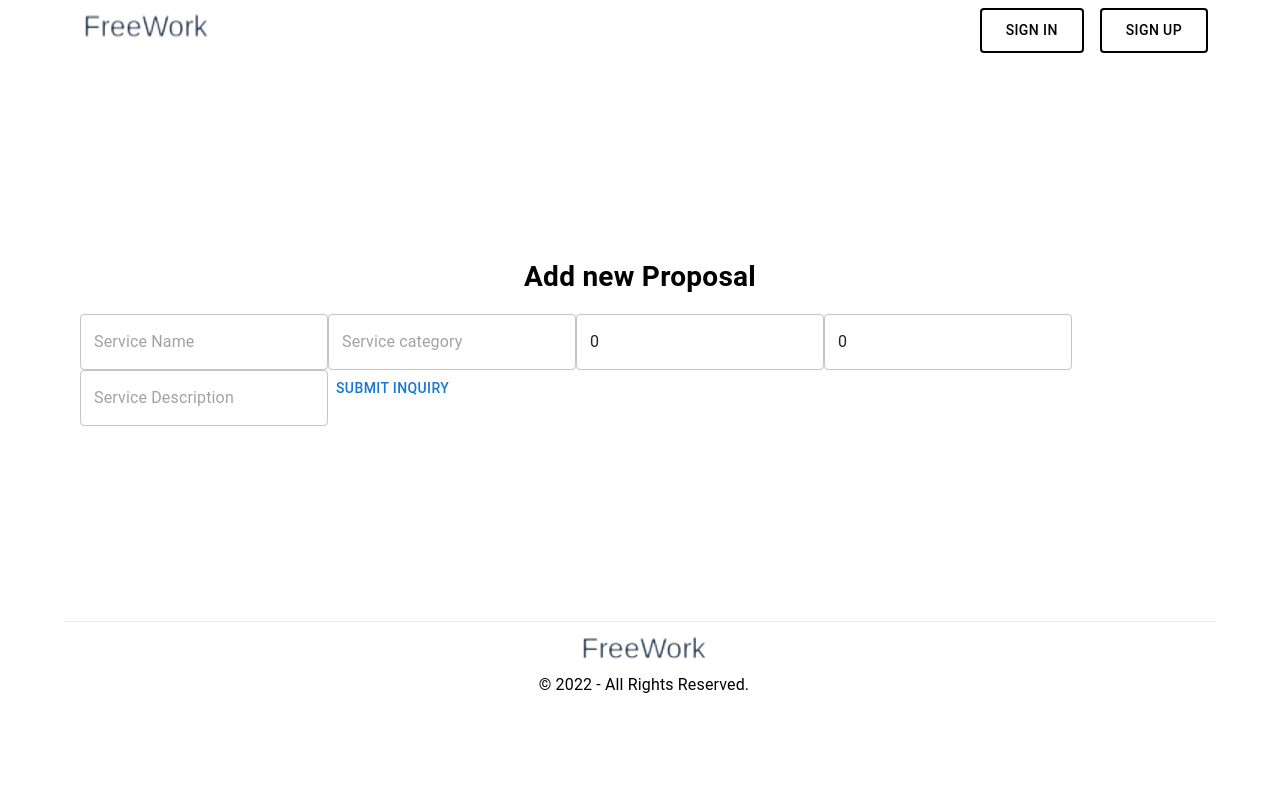
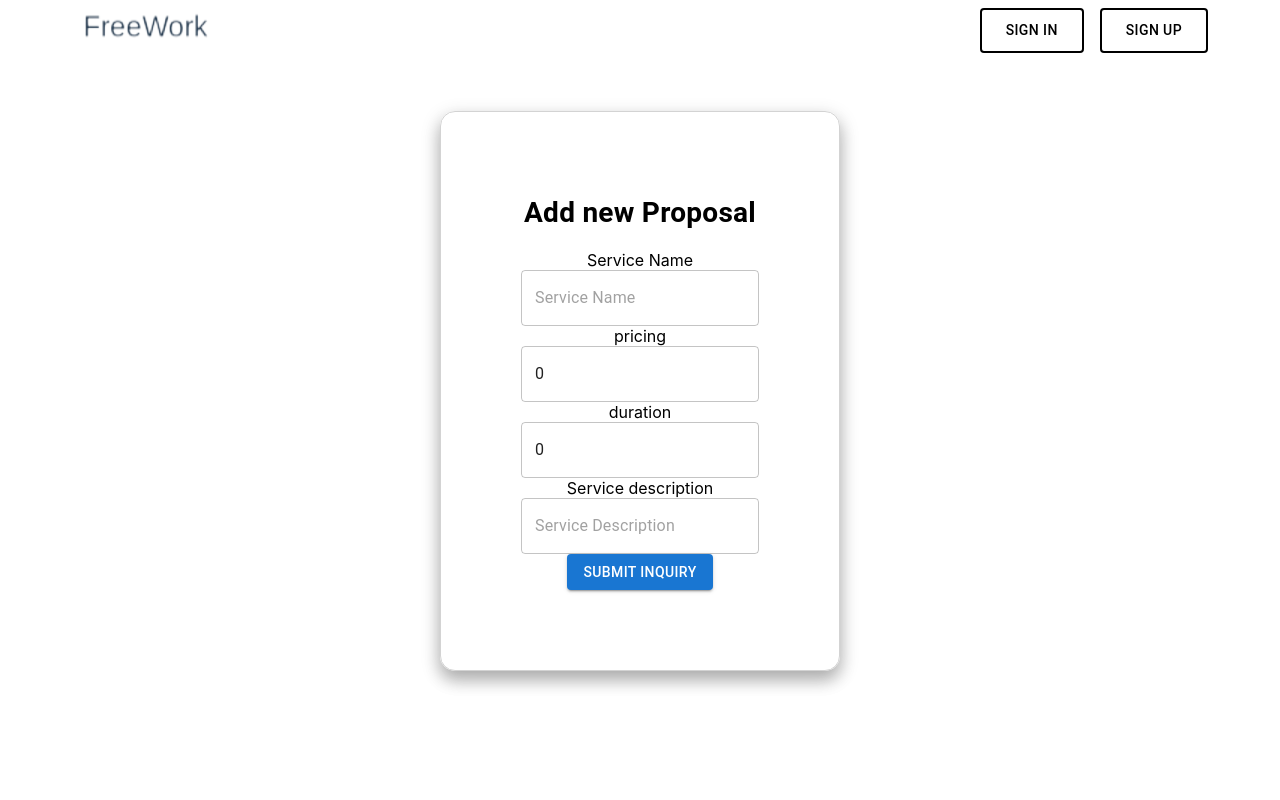
Before and after one commit to truthfulcode/marketplace-frontend, a Next.js app: page /createProposal in a window 1280 px wide. Shown: the top 800 px of the page. Built offline with nearby package versions, Linux system fonts and the light colour scheme; what @splidejs/react-splide would draw is missing.

Commit message:
update CRUD

```diff
--- a/pages/api/createPropsalApi.ts
+++ b/pages/api/createPropsalApi.ts
@@ -1,27 +1,23 @@
-import {prisma} from "../../utils/prisma"
-import type { NextApiRequest, NextApiResponse } from 'next'
-import { Proposal } from '@prisma/client';
+import { prisma } from "../../utils/prisma";
+import type { NextApiRequest, NextApiResponse } from "next";
+import { Proposal } from "@prisma/client";
 import { Message } from "@mui/icons-material";
 
-
-
-export default  async function handler(req: NextApiRequest,res: NextApiResponse) {
-    const {title ,description ,duration ,status} = req.body
-    try{
+export default async function handler(
+  req: NextApiRequest,
+  res: NextApiResponse
+) {
+  const { title, description, duration, status } = req.body;
+  try {
     await prisma.proposal.create({
-            data :{
+      data: {
         title,
         description,
         duration,
         status,
-               freelancerId:""
+        freelancerId: "",
       },
-        })
-        res.status(200).json({message: 'notecreated'});
-    } catch(error){
-
+    });
+    res.status(200).json({ message: "notecreated" });
+  } catch (error) {}
 }
-
-
-
-}
--- a/pages/createProposal.tsx
+++ b/pages/createProposal.tsx
@@ -9,19 +9,31 @@ import { Proposal } from '@prisma/client'
 import { isString, sha512 } from "../utils/helpers";
 import FormWrapper from "../components/FormWrapper";
 import { setFlagsFromString } from "v8";
+import { Directions } from "@mui/icons-material";
+import { width } from "@mui/system";
 
 
 const createProposal = () => {
-
     const [form, setForm] = useState<FormData>({ title: '', description: '', id: '', duration: 0, price: 0.0, status: true })
     const router = useRouter();
     interface FormData {
         title: string
         description: string
         id: string
-        duration: Number
-        price: Number
+        duration: number
+        price: number
         status: boolean
+    }
+
+    async function create(data: FormData){
+        try{
+            fetch('http://localhost:3000/api/createPropsalApi')
+
+        }catch{
+
+        }
+
+
     }
 
 
@@ -30,41 +42,51 @@ const createProposal = () => {
         <Container>
             <Navbar />
             <Box sx={{
-                ...styles.center, ...styles.header,
+                ...styles.center, ...styles.wrapper, ...styles.textCenter
+                , margin: 47, padding: 10
+            }}>
 
-            }}>
-                <form onSubmit={
-                    e => {
-                        e.preventDefault()
-                    }
-                }>
+                <form
+                    onSubmit={
+                       e => {
+                            e.preventDefault()
+                        }
+                    }>
                     <TitleText>Add new Proposal</TitleText>
+                    <label htmlFor="">Service Name</label>
                     <TextField
+                        sx={{padding:"9"}}
                         type="text"
                         placeholder='Service Name'
                         value={form.title}
-                        onChange={e => setForm({ ...form, title: e.target.value })}
+                        onChange={(e) => { setForm({ ...form, title: e.target.value }) }}
                     />
                     {/*<TextField
                         placeholder='Service Name'
                         ></TextField>*/}
+
+                    <label htmlFor="">pricing</label>
                     <TextField
-                        placeholder='Service category'
-                        value={form.description}
-                        onChange={e => setForm({ ...form, description: e.target.value })}
-                    />
+                        type="number"
+                        value={form.price}
+                        placeholder='pricing'
+                        onChange={(e) => setForm({ ...form, price: Number(e.target.value) })}
+                    ></TextField>
+                    <label htmlFor="">duration</label>
                     <TextField
                         type="text"
-                        value={form.price}
-                        placeholder='pricing'
-                        onChange={e => setForm({ ...form, title: e.target.value })}
-                        ></TextField>
+                        value={form.duration}
+                        placeholder="duration"
+                        onChange={(e) => setForm({ ...form, duration: Number(e.target.value) })}
+                        />
+                        <label htmlFor="">Service description</label>
                     <TextField
-                      type="text"
-                      value={form.price}
-                    placeholder="Service Name" ></TextField>
-                    <TextField placeholder="Service Description"></TextField>
-                    <Button type="submit">submit inquiry</Button>
+                        type="text"
+                        value={form.description}
+                        placeholder="Service Description"
+                        onChange={(e) => setForm({ ...form, description: e.target.value })}
+                        />
+                    <Button variant="contained" type="submit">submit inquiry</Button>
                 </form>
             </Box>
             <Footer />
--- a/prisma/CRUD/proposal/create.ts
+++ b/prisma/CRUD/proposal/create.ts
@@ -18,5 +18,7 @@ export default async function createProposal(obj: Proposal) {
         freelancerId: "",
       },
     });
-  } catch (err) {}
+  } catch (err) {
+    console.log("faluire");
+  }
 }
```
Lines whose indentation alone changed are shown as unchanged.
